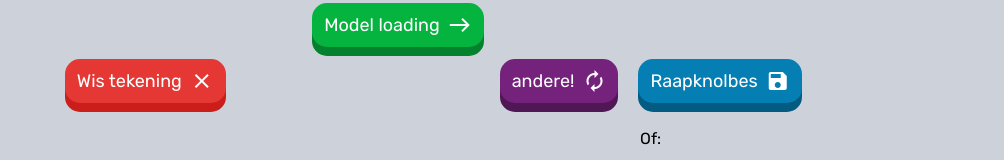
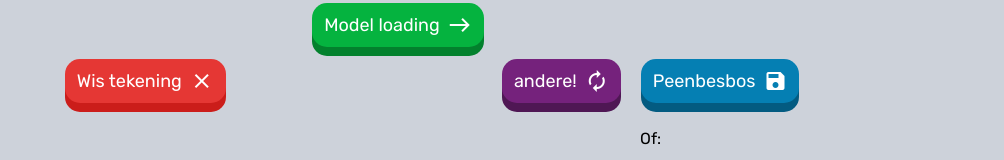
Before and after one commit to finlaydegrauwe/veggie_ml, a React (Create React App) app: page /#/ in a window 1280 px wide. Shown: the part 637-797 px from the top of the page, without its empty margins (242-1246 px from the left). Built offline with nearby package versions, Linux system fonts and the light colour scheme; a web font is replaced by a local one.

Commit message:
groentennamen toegevoegd

```diff
--- a/src/components/groentesaver.jsx
+++ b/src/components/groentesaver.jsx
@@ -9,6 +9,23 @@ const stringsBegin = [
   "peer",
   "spaghetti",
   "raap",
+  "aard",
+  "kool",
+  "bloem",
+  "peper",
+  "gurk",
+  "look",
+  "boon",
+  "bos",
+  "water",
+  "boeren",
+  "vrucht",
+  "dop",
+  "rabi",
+  "peen",
+  "steel",
+  "suiker",
+  "tuin"
 ];
 
 const stringsEnd = [
@@ -18,6 +35,22 @@ const stringsEnd = [
   "bes",
   "peer",
   "raap",
+  "aard",
+  "kool",
+  "bloem",
+  "peper",
+  "gurk",
+  "look",
+  "boon",
+  "bos",
+  "water",
+  "boeren",
+  "vrucht",
+  "dop",
+  "rabi",
+  "peen",
+  "steel",
+  "suiker"
 ];
 
 export default function GroenteSaver() {
```
